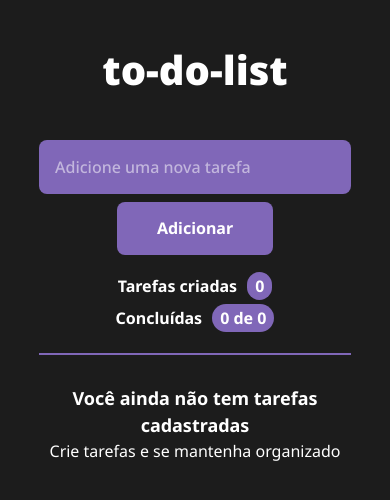
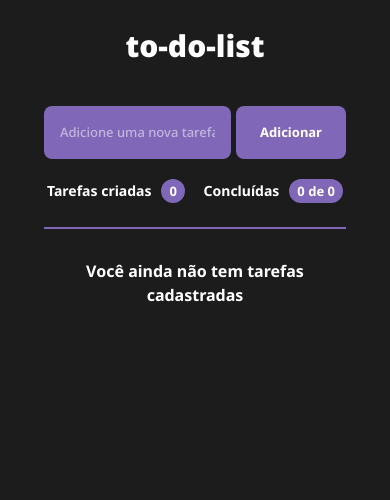
Before and after one commit to neewt19/to-do-list-trilhas, a React (Vite) app: page / in a window 390 px wide. Shown: the top 500 px of the page. Built offline with nearby package versions, Linux system fonts and the light colour scheme.

Commit message:
style: arrumando estilo do responsivo

```diff
--- a/index.html
+++ b/index.html
@@ -4,7 +4,7 @@
     <meta charset="UTF-8" />
     <link rel="icon" type="image/svg+xml" href="/vite.svg" />
     <meta name="viewport" content="width=device-width, initial-scale=1.0" />
-    <title>Vite + React + TS</title>
+    <title>to-do-list</title>
   </head>
   <body>
     <div id="root"></div>
--- a/src/App.module.css
+++ b/src/App.module.css
@@ -6,7 +6,6 @@ html {
   background-color: #1c1c1c;
   position: relative;
   min-height: 100vh;
-  height: 100%;
   display: flex;
   flex-direction: column;
   align-items: center;
@@ -16,11 +15,9 @@ html {
   display: flex;
   width: 80%;
   max-width: 760px;
-
   flex-direction: column;
   justify-content: center;
   align-items: center;
-  position: relative;
 }
 
 form {
@@ -34,7 +31,6 @@ form {
 }
 
 .imputArea input {
-  display: flex;
   width: 100%;
   border-radius: 8px;
   color: white;
@@ -46,20 +42,12 @@ form {
 
 .header {
   display: flex;
-  width: max-content;
-  height: max-content;
   margin-bottom: 4.3rem;
   margin-top: 4.2rem;
   gap: 1.2rem;
 }
 
-.header img {
-  width: 100%;
-  height: auto;
-  max-width: 60px;
-}
-
-.header > h1 {
+.header h1 {
   color: #fff;
   font-size: 4rem;
   font-weight: 900;
@@ -73,7 +61,6 @@ form {
   background-color: #8067b8;
   border: none;
   color: white;
-  gap: 8px;
   font-size: 1.6rem;
   font-weight: 700;
   cursor: pointer;
@@ -95,13 +82,17 @@ form {
   width: 98%;
   font-weight: 700;
 }
+.tasksCount > div {
+  display: flex;
+  align-items: center;
+  gap: 1rem;
+}
 
 .taskCountNumbers {
   padding: 3px 8px;
   background-color: #8067b8;
   border-radius: 999px;
   color: #fff;
-  margin-left: 1rem;
   font-size: 1.6rem;
   font-weight: 700;
 }
@@ -126,50 +117,44 @@ form {
   font-size: 1.8rem;
 }
 
-.subtitle {
-  font-size: 1.45rem;
-}
+@media (max-width: 768px) {
+  .container {
+    padding: 0.5rem;
+  }
 
-.creditos {
-  display: none;
-  position: fixed;
-  bottom: 10px;
-  right: 10px;
-  background: rgba(109, 11, 128, 0.642);
-  color: #fff;
-  padding: 1rem 1.5rem;
-  border-radius: 6px;
-}
+  .header {
+    margin-bottom: 4rem;
+    margin-top: 2rem;
+  }
 
-.creditos .creditosContainer {
-  line-height: 1.85;
-}
+  .header h1 {
+    font-size: 3rem;
+  }
 
-.creditosContainer h2 {
-  font-size: 1.35rem;
-  font-weight: 500;
-  color: #f2f2f2;
-}
+  .imputArea {
+    gap: 0.5rem;
+  }
 
-.creditosContainer h3 {
-  font-size: 1.25rem;
-  font-weight: 500;
-  color: #f2f2f2;
-}
-
-@media screen and (max-width: 712px) {
-  .imputArea {
-    flex-wrap: wrap;
-    justify-content: center;
+  .imputArea input {
+    font-size: 1.3rem;
   }
 
   .imputArea button {
-    max-width: 50%;
+    font-size: 1.3rem;
+  }
+
+  .tasksCount div {
+    display: flex;
+    align-items: center;
+    gap: 1rem;
+    font-size: 1.4rem;
+  }
+
+  .taskCountNumbers {
+    font-size: 1.3rem;
+  }
+
+  .spanBold {
+    font-size: 1.6rem;
   }
 }
-
-@media screen and (max-width: 412px) {
-  .tasksCount {
-    justify-content: center;
-  }
-}
--- a/src/App.tsx
+++ b/src/App.tsx
@@ -74,7 +74,6 @@ const App = () => {
         <span className={styles.spanBold}>
           Você ainda não tem tarefas cadastradas
         </span>
-        <span>Crie tarefas e se mantenha organizado</span>
       </div>
     );
 
--- a/src/components/Tasks.module.css
+++ b/src/components/Tasks.module.css
@@ -71,6 +71,7 @@ html {
   gap: 1.4rem;
   width: 100%;
   display: flex;
+  flex-direction: row;
   justify-content: space-between;
   flex-wrap: wrap;
 }
@@ -154,8 +155,32 @@ hr {
   color: #ffffff;
 }
 
-@media screen and (max-width: 420px) {
-  .checkBox {
-    justify-content: center;
+@media (max-width: 768px) {
+  .titleTask {
+    font-size: 1.8rem;
+  }
+  .descriptionTask {
+    font-size: 1.2rem;
+  }
+  .content {
+    max-width: 140px;
+  }
+  .buttonContainer {
+    gap: 0.5rem;
+    flex-direction: column;
+  }
+  .editTaskButton > svg {
+    width: 2.2rem;
+    height: 2.2rem;
+  }
+  .editTaskButton {
+    margin-top: 0;
+  }
+  .deleteTaskButton > svg {
+    width: 2rem;
+    height: 2rem;
+  }
+  .deleteTaskButton {
+    margin-top: 0;
   }
 }
```
